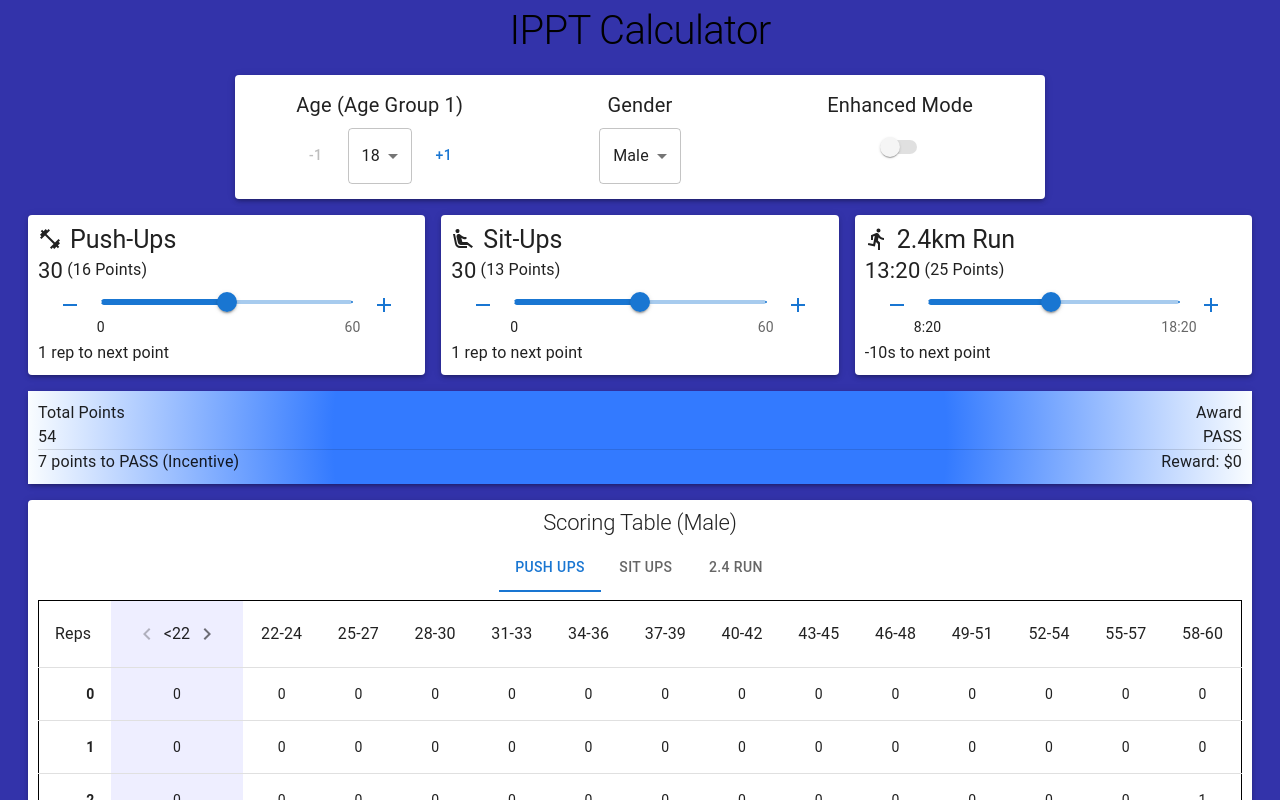
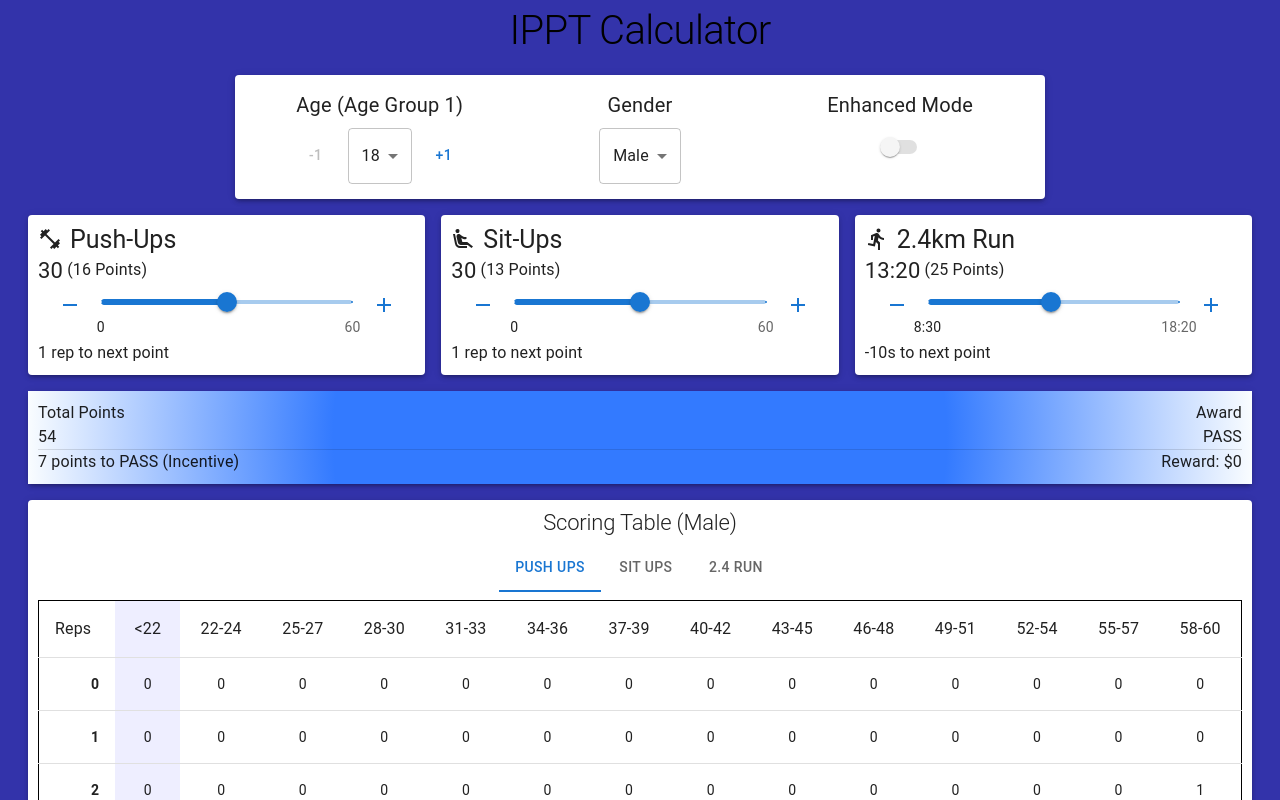
Before and after one commit to leeyi45/ippt, a React (Vite) app: page / in a window 1280 px wide. Shown: the top 800 px of the page. Built offline with nearby package versions, Linux system fonts and the light colour scheme.

Commit message:
Remove the table buttons and fix incorrect run timings

```diff
--- a/src/CalculatorDisplay.tsx
+++ b/src/CalculatorDisplay.tsx
@@ -1,5 +1,5 @@
 import { range } from 'es-toolkit';
-import { useState } from 'react';
+import { useEffect, useState } from 'react';
 
 import AirlineSeatReclineExtraIcon from '@mui/icons-material/AirlineSeatReclineExtra';
 import FitnessCenterIcon from '@mui/icons-material/FitnessCenter';
@@ -119,6 +119,10 @@ export default function CalculatorDisplay() {
   const situps = usePoints(30, points.TableType.SITUPS, ageGroup, situpsTable);
   const run = usePoints(Math.floor(runTable.length / 2), points.TableType.RUN, ageGroup, runTable);
 
+  useEffect(() => {
+    console.log(run.reps);
+  }, [run.reps]);
+
   const settingsGrid = <Paper elevation={3}>
     <div style={{ padding: '15px' }}>
       <Grid
@@ -232,7 +236,6 @@ export default function CalculatorDisplay() {
           situpReps={situps.reps}
           ageGroup={ageGroup}
           gender={gender}
-          onAgeChange={setAge}
         />
       </Grid>
     </Grid>
--- a/src/TableDisplay.tsx
+++ b/src/TableDisplay.tsx
@@ -1,10 +1,6 @@
 import { capitalize, range } from 'es-toolkit';
 import { useState } from 'react';
 
-import KeyboardArrowLeftIcon from '@mui/icons-material/KeyboardArrowLeft';
-import KeyboardArrowRightIcon from '@mui/icons-material/KeyboardArrowRight';
-
-import IconButton from '@mui/material/IconButton';
 import Paper from '@mui/material/Paper';
 import Stack from '@mui/material/Stack';
 import Tab from '@mui/material/Tab';
@@ -21,24 +17,11 @@ import type { Gender } from './points.ts';
 import * as points from './points.ts';
 
 interface AgeGroupCellProps {
-  enableIncrement?: boolean;
-  enableDecrement?: boolean;
-
-  onIncrement?: () => void;
-  onDecrement?: () => void;
-
   selected?: boolean;
   group: number;
 }
 
-function AgeGroupCell({
-  enableDecrement,
-  enableIncrement,
-  onDecrement,
-  onIncrement,
-  group,
-  selected
-}: AgeGroupCellProps) {
+function AgeGroupCell({ group, selected }: AgeGroupCellProps) {
   let ageStr: string;
 
   if (group === 0) {
@@ -58,28 +41,9 @@ function AgeGroupCell({
       title={`Age Group ${group + 1}`}
       placement='top'
     >
-      <Stack direction='row' sx={{
-        justifyContent: 'center',
-        alignItems: 'center'
-      }}>
-        {selected && <IconButton
-          onClick={onDecrement}
-          disabled={!enableDecrement}
-          size='small'
-        >
-          <KeyboardArrowLeftIcon />
-        </IconButton>}
-        <Typography component='p' sx={{ textAlign: 'center' }}>
-          {ageStr}
-        </Typography>
-        {selected && <IconButton
-          onClick={onIncrement}
-          disabled={!enableIncrement}
-          size='small'
-        >
-          <KeyboardArrowRightIcon />
-        </IconButton>}
-      </Stack>
+      <Typography component='p' sx={{ textAlign: 'center' }}>
+        {ageStr}
+      </Typography>
     </Tooltip>
   </TableCell>;
 }
@@ -90,13 +54,10 @@ export interface TablesDisplayProps {
   situpReps: number;
   ageGroup: number;
   gender: Gender;
-
-  onAgeChange?: (newAge: number) => void;
 }
 
 export default function TablesDisplay({
   ageGroup,
-  onAgeChange,
   pushupReps,
   situpReps,
   runScoreGroup,
@@ -128,18 +89,8 @@ export default function TablesDisplay({
               </TableCell>
               {...range(0, points.AGE_GROUPS).map(group => {
                 return <AgeGroupCell
-                  enableDecrement={group > 0}
-                  enableIncrement={group < points.AGE_GROUPS - 1}
                   group={group}
                   selected={group === ageGroup}
-                  onIncrement={() => {
-                    const newAge = 22 + group * 3;
-                    onAgeChange?.(newAge);
-                  }}
-                  onDecrement={() => {
-                    const newAge = 22 + (group - 2) * 3 + 2;
-                    onAgeChange?.(newAge);
-                  }}
                 />;
               })}
             </TableRow>
--- a/src/points.ts
+++ b/src/points.ts
@@ -413,7 +413,7 @@ export interface RunLimits {
 }
 
 export const runMaleLimits: RunLimits = {
-  fastest: [8, 20],
+  fastest: [8, 30],
   slowest: [18, 20]
 };
 
```
Also changed, not shown: 1 other file (tests, documents, lock files or other folders).
